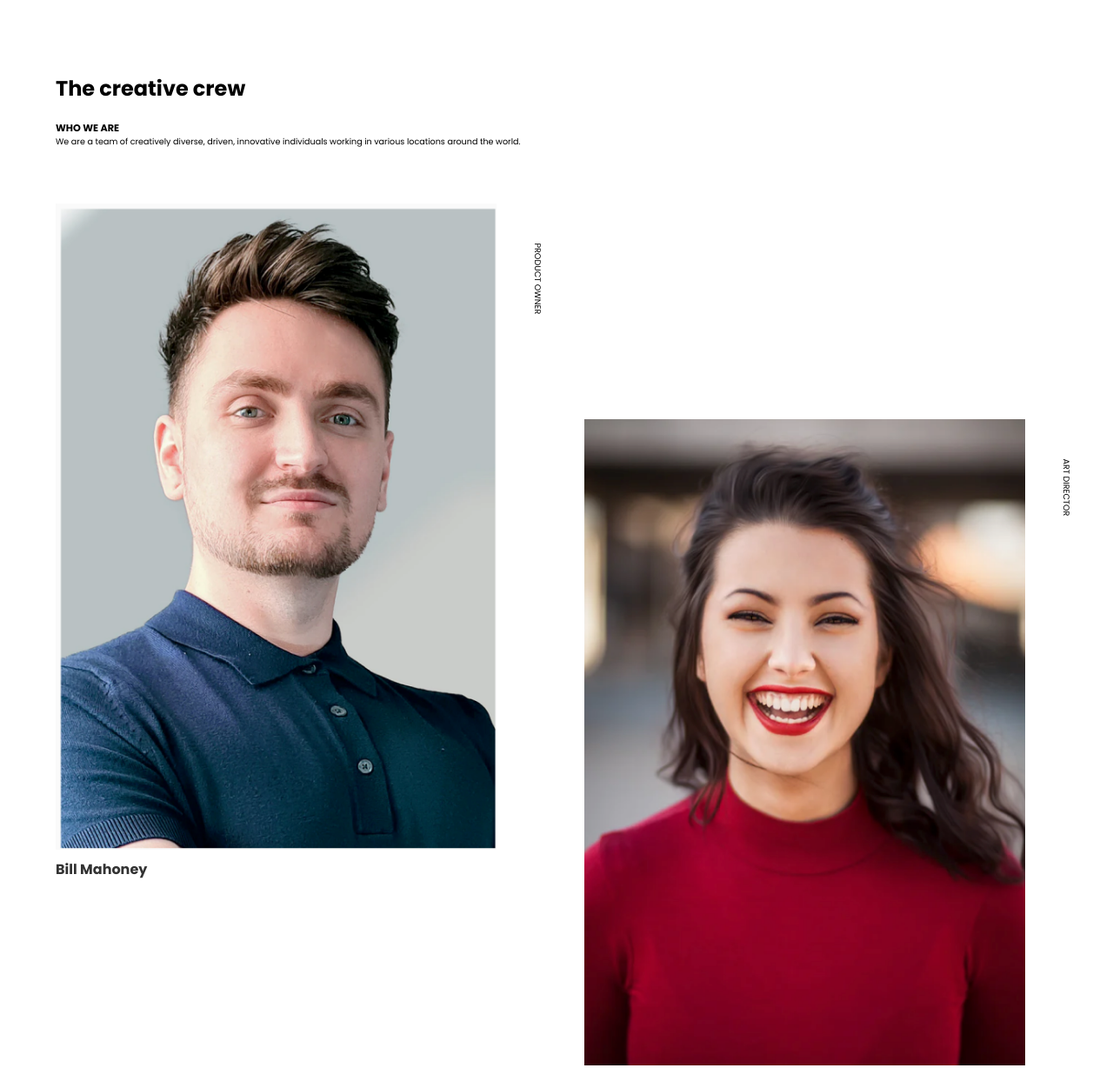
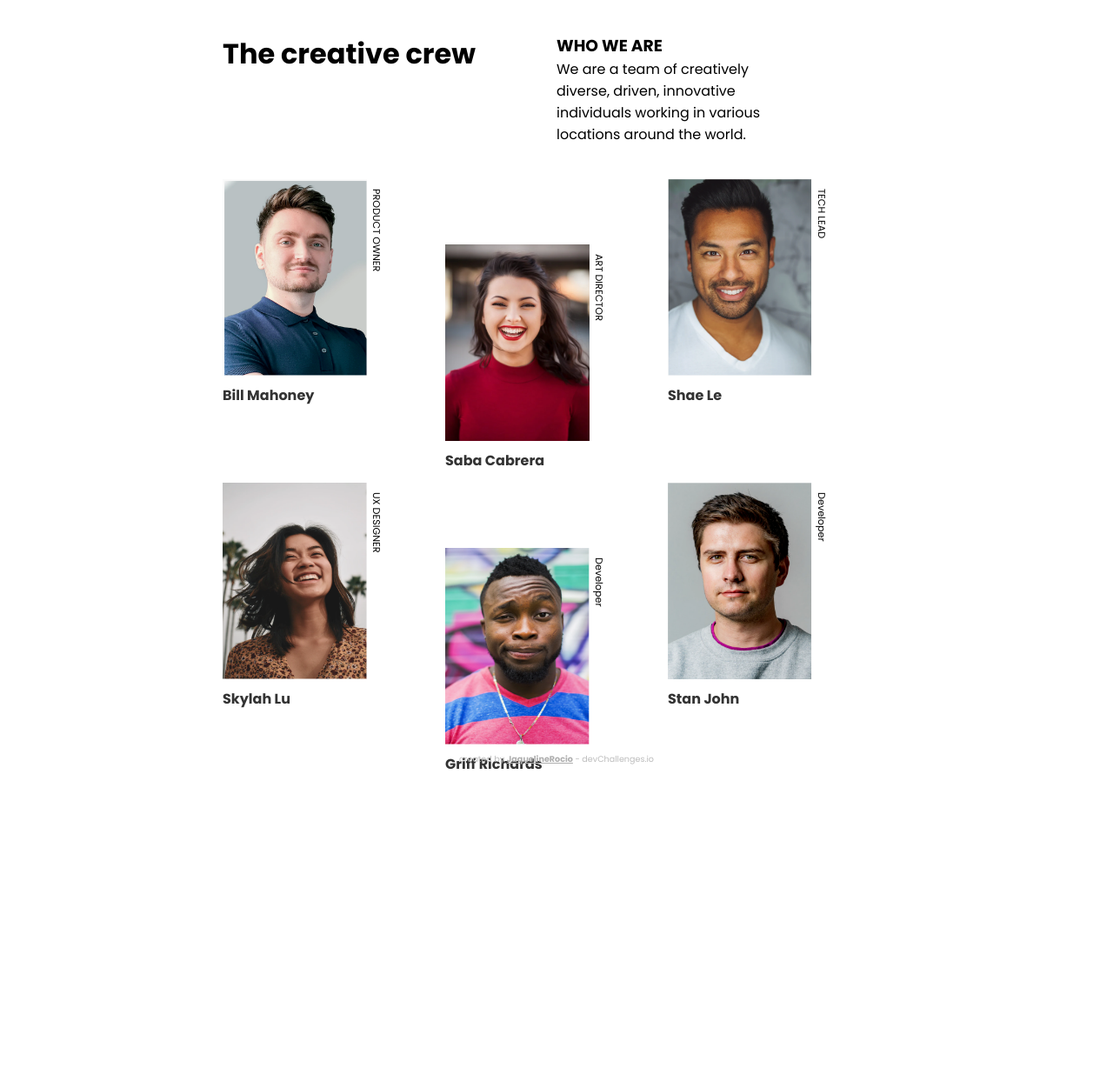
Before and after one commit to JaquelineRocio/my-team-page, a plain HTML site: page index.html in a window 1280 px wide. Shown: the top 1228 px of the page at 87% size. After the commit the page ends 931 px from the top, so only its background shows below. Drawn offline with Linux system fonts and the light colour scheme.

Commit message:
style: change mobile styles and create media query for desktop

```diff
--- a/index.html
+++ b/index.html
@@ -62,28 +62,28 @@
           <img
             src="./assets/photo_4.png"
             alt="Skylah Lu"
-            class="abajo team-member-photo"
+            class="arriba abajo team-member-photo"
           />
-          <p class="abajo team-member-role">UX DESIGNER</p>
-          <h3 class="abajo team-member-name">Skylah Lu</h3>
+          <p class="arriba abajo team-member-role">UX DESIGNER</p>
+          <h3 class="arriba abajo team-member-name">Skylah Lu</h3>
         </article>
         <article class="team-member">
           <img
             src="./assets/photo_5.png"
             alt="Griff Richards"
-            class="team-member-photo"
+            class="abajo-dektop team-member-photo"
           />
-          <p class="team-member-role">Developer</p>
-          <h3 class="team-member-name">Griff Richards</h3>
+          <p class="abajo-dektop team-member-role">Developer</p>
+          <h3 class="abajo-dektop team-member-name">Griff Richards</h3>
         </article>
         <article class="team-member">
           <img
             src="./assets/photo_6.png"
             alt="Stan John"
-            class="abajo team-member-photo"
+            class="arriba abajo team-member-photo"
           />
-          <p class="abajo team-member-role">Developer</p>
-          <h3 class="abajo team-member-name">Stan John</h3>
+          <p class="arriba abajo team-member-role">Developer</p>
+          <h3 class="arriba abajo team-member-name">Stan John</h3>
         </article>
       </section>
     </main>
--- a/style.css
+++ b/style.css
@@ -3,32 +3,52 @@
   padding: 0;
   box-sizing: border-box;
 }
+
+html {
+  display: flex;
+  flex-direction: column;
+  align-items: center;
+}
 body {
   font-family: 'Poppins', sans-serif;
   margin: 0;
   padding: 0;
+
+  display: flex;
+  flex-direction: column;
+  align-items: center;
+  padding-left: 5vw;
+  width: 100vw;
+}
+a {
+  color: #afafaf;
+  font-weight: bold;
 }
 .team-header {
   display: flex;
   flex-direction: column;
-  width: 95vw;
+  width: 100%;
   padding: 5vw;
+  margin: 0 auto;
 }
 .team-title {
-  margin: 20px 0;
+  margin: 10% 0 0 0;
 }
 .team-description {
   font-size: 0.6em;
+  margin: 10% 0;
 }
 main {
+  width: 100%;
+
   display: flex;
   justify-content: flex-end;
+  margin: 0 auto;
 }
 .team-container {
   display: grid;
   grid-template-columns: repeat(2, 1fr);
   grid-template-rows: repeat(3, 1fr);
-  width: 95vw;
 }
 
 .team-member {
@@ -77,3 +97,65 @@ main {
   justify-content: center;
   margin: 4vh;
 }
+@media (min-width: 768px) {
+  body {
+    padding: 0 10vw;
+    width: 80vw;
+  }
+  .team-header {
+    display: flex;
+    flex-direction: row;
+    width: 100%;
+    padding: 0vw;
+    justify-content: space-between;
+  }
+  .team-container {
+    grid-template-columns: repeat(3, 1fr);
+    grid-template-rows: repeat(2, 1fr);
+    row-gap: 70px;
+  }
+
+  .team-member {
+    display: grid;
+    grid-template-columns: repeat(6, 13%);
+    grid-template-rows: repeat(5, 27%);
+  }
+  .team-title {
+    font-size: 2em;
+    margin: 5% 0;
+    width: 50%;
+  }
+  .team-description {
+    font-size: 1em;
+    margin: 5% 0;
+    width: 50%;
+    padding-right: 100px;
+  }
+  .team-member-role {
+    font-size: 0.7em;
+    width: 200px;
+  }
+  .team-member-name {
+    font-size: 1em;
+  }
+  .arriba.abajo.team-member-photo {
+    grid-row-start: 1;
+  }
+
+  .arriba.abajo.team-member-role {
+    grid-row-start: 1;
+  }
+  .arriba.abajo.team-member-name {
+    grid-row-start: 4;
+  }
+  .abajo-dektop.team-member-photo {
+    grid-row-start: 2;
+  }
+
+  .abajo-dektop.team-member-role {
+    grid-row-start: 2;
+  }
+  .abajo-dektop.team-member-name {
+    grid-row-start: 5;
+  }
+}
```
